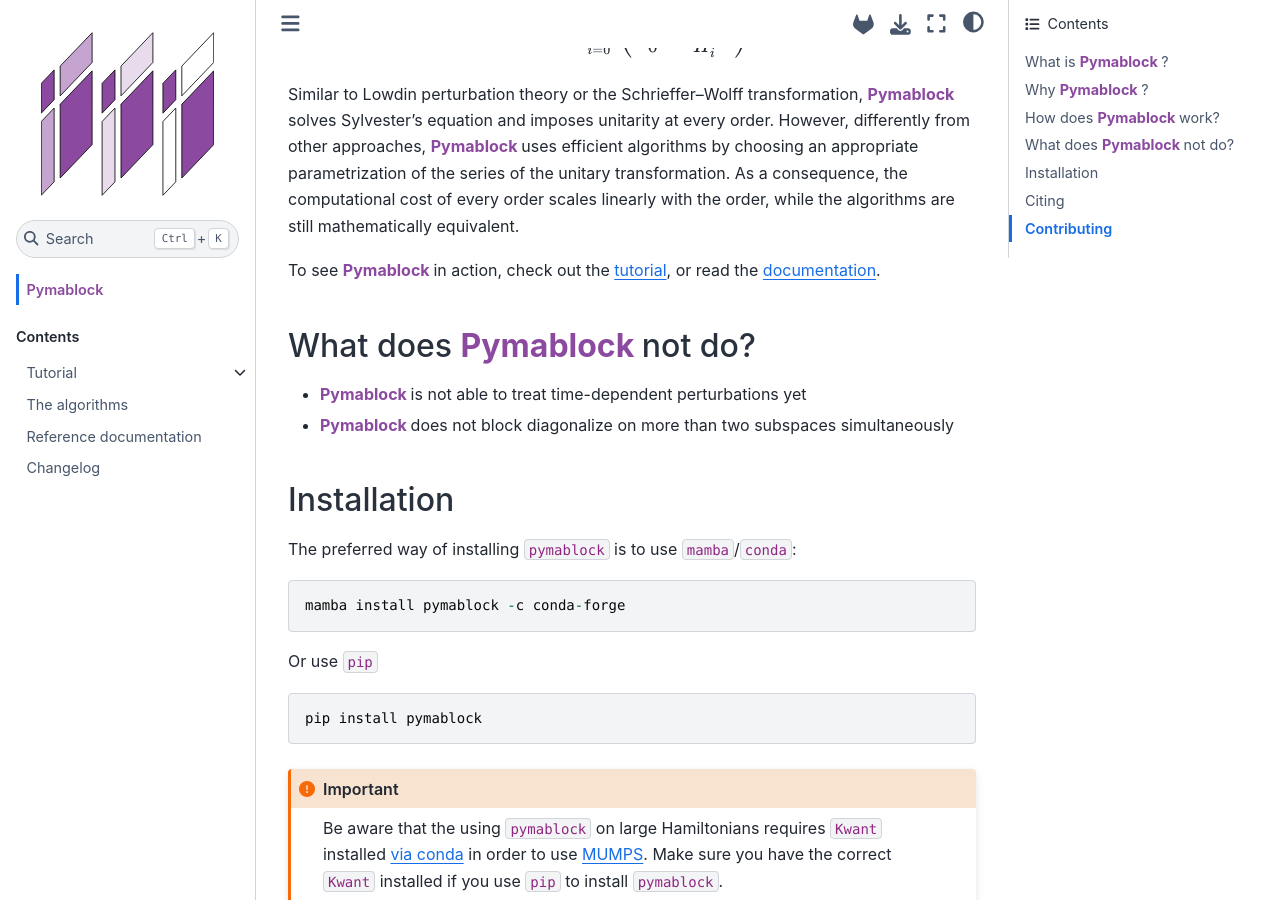
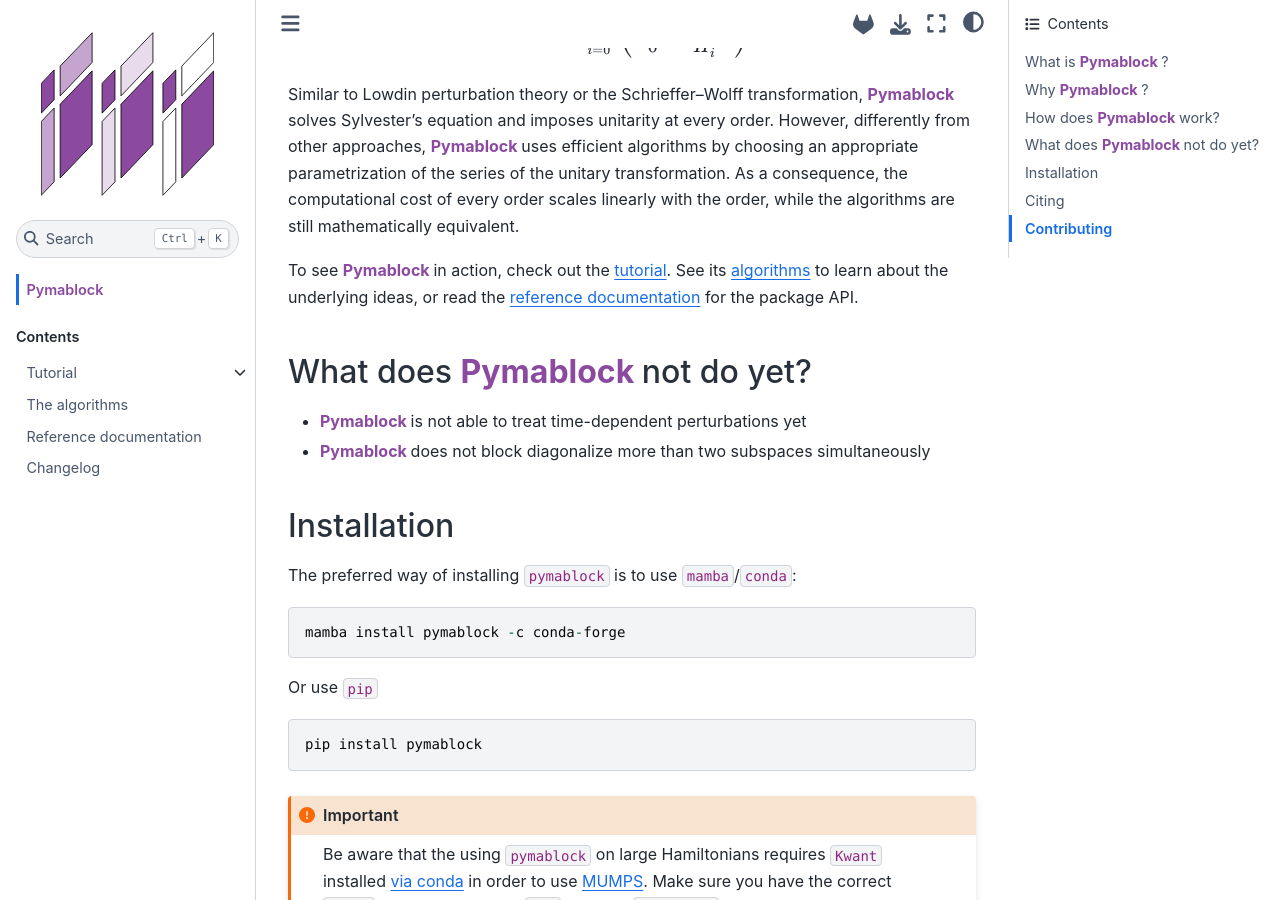
Before and after one commit to quantum-tinkerer/pymablock, a Sphinx documentation site: the page built from docs/source/index.md, in a window 1280 px wide and 900 px high, scrolled down 1463 px. Built offline with Sphinx 7.4.7 and the Sphinx Book theme 1.1.4, drawn with Linux system fonts in a browser that asks for light colours; the version number could not be read and is left out; cross-references to code outside the pages are shown as plain code.

Commit message:
minor rewording

```diff
--- a/docs/source/index.md
+++ b/docs/source/index.md
@@ -96,13 +96,14 @@
 As a consequence, the computational cost of every order scales linearly with
 the order, while the algorithms are still mathematically equivalent.
 
-To see {{Pymablock}} in action, check out the [tutorial](tutorial/tutorial.md),
-or read the [documentation](documentation/pymablock.rst).
+To see {{Pymablock}} in action, check out the [tutorial](tutorial/tutorial.md).
+See its [algorithms](algorithms.md) to learn about the underlying ideas, or read
+the [reference documentation](documentation/pymablock.rst) for the package API.
 
-## What does {{Pymablock}} not do?
+## What does {{Pymablock}} not do yet?
 
 * {{Pymablock}} is not able to treat time-dependent perturbations yet
-* {{Pymablock}} does not block diagonalize on more than two subspaces simultaneously
+* {{Pymablock}} does not block diagonalize more than two subspaces simultaneously
 
 ## Installation
 
```
